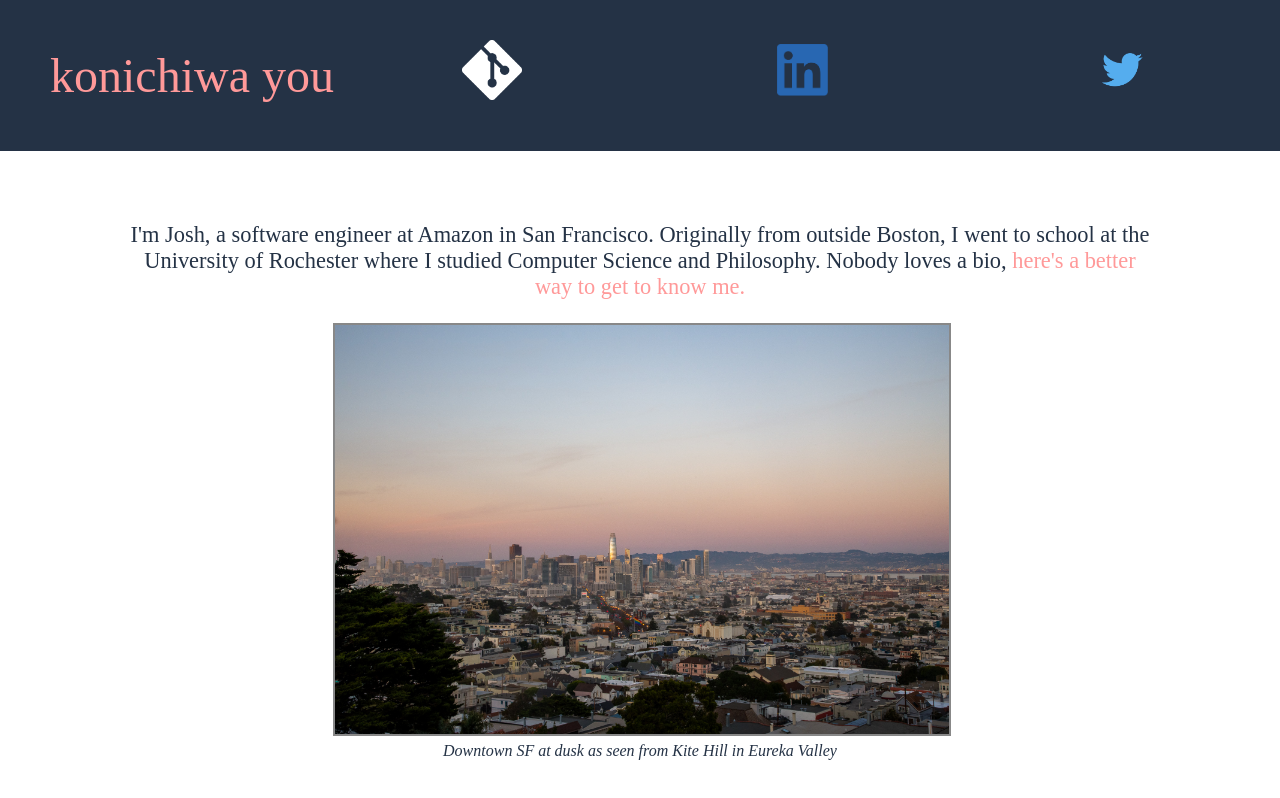
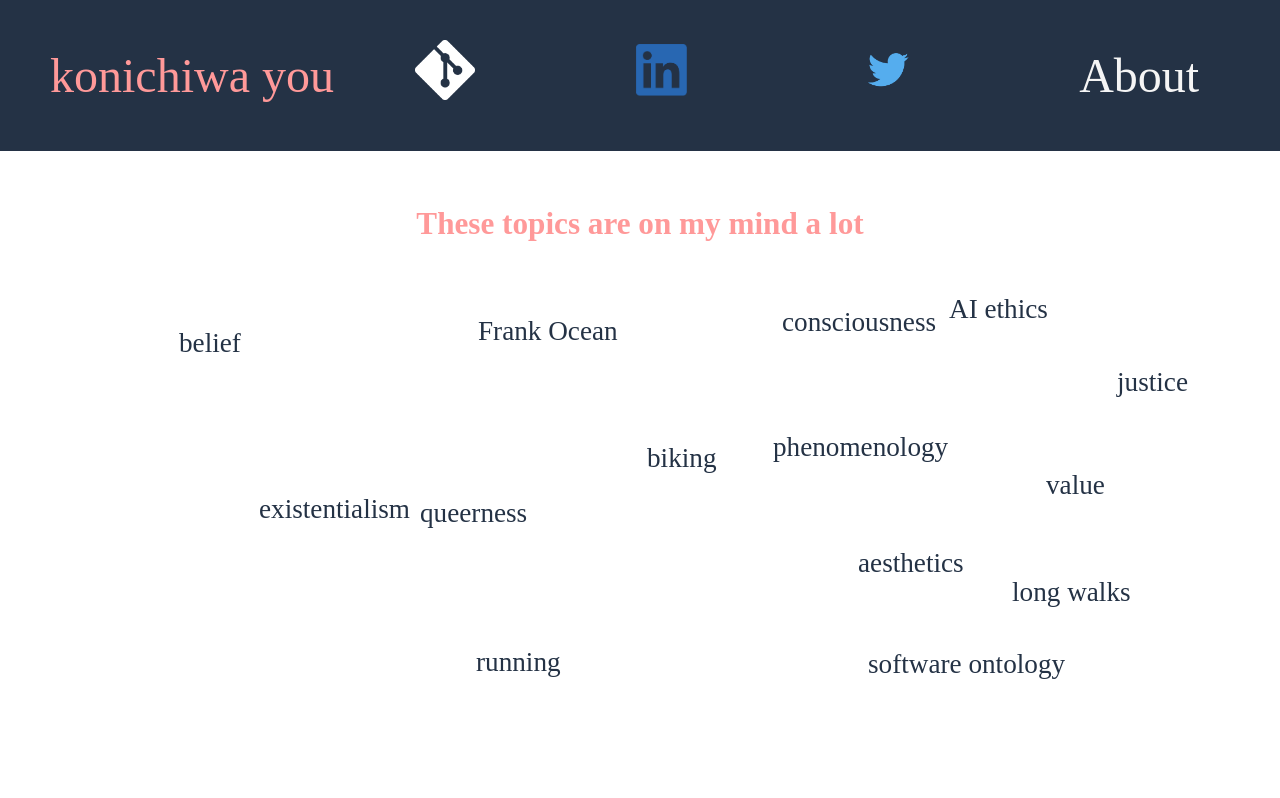
Before and after one commit to jdpachter/jdpachter.github.io, an Angular app: page /wordcloud in a window 1280 px wide. Before the commit this address led to /#/. Built offline with nearby package versions, Linux system fonts and the light colour scheme.

Commit message:
Separate About on nav, add links to captions

```diff
--- a/src/app/app-routing.module.ts
+++ b/src/app/app-routing.module.ts
@@ -11,7 +11,7 @@ const routes: Routes = [
 
 @NgModule({
   imports: [BrowserModule,
-    RouterModule.forRoot(routes, { useHash: true })],
+    RouterModule.forRoot(routes)],
   exports: [RouterModule]
 })
 export class AppRoutingModule { }
--- a/src/app/app.component.html
+++ b/src/app/app.component.html
@@ -9,6 +9,7 @@
     <nav><a href="https://github.com/jdpachter"><img class = "gitLogo" src = "assets/Git-Icon-White.png"></a></nav>
     <nav><a href="https://linkedin.com/in/jdpachter"><img class = "liLogo" src = "assets/LI-In-Bug.png"></a></nav>
     <nav><a href="https://twitter.com/JoshuaPachter"><img class = "twitterLogo" src = "assets/twitterLogo.png"></a></nav>
+    <nav><a class="wcLink" routerLink="/wordcloud">About</a></nav>
   </div>
 
   <div>
--- a/src/app/app.component.scss
+++ b/src/app/app.component.scss
@@ -6,7 +6,7 @@ a:link, a:visited {
 }
 
 a:hover, a:active {
-  color: orange;
+  color: #ff9999;
 }
 
 .navbar {
--- a/src/app/bio/bio.component.html
+++ b/src/app/bio/bio.component.html
@@ -10,11 +10,10 @@
         where I <span [appHighlight]="'studying'">studied</span>
         <span [appHighlight]="'cs'"> Computer Science</span> and
         <span [appHighlight]="'phl'">Philosophy</span>.
-        Nobody loves a bio, <a class="wcLink" routerLink="/wordcloud">here's a better way to get to know me.</a></p>
+         </p>
         <div class="bioPic">
           <img src="{{currentImgUrl}}">
-          <div class="bioCaption">
-            {{caption}}
+          <div [innerHTML]="caption" class="bioCaption">
             </div>
           </div>
       </div>
--- a/src/app/bio/imgCaptionMap.ts
+++ b/src/app/bio/imgCaptionMap.ts
@@ -1,10 +1,10 @@
 import { BioImageData } from './BioImageData';
 
 export let BIOIMAGES = new Map([
-  ['sf', new BioImageData('assets/bioImages/sf.jpg', 'Downtown SF at dusk as seen from Kite Hill in Eureka Valley')],
-  ['amzn', new BioImageData('assets/bioImages/amznHQ.jpg', 'The Amazon Spheres at the South Lake Union Headquarters in Seattle')],
-  ['lex', new BioImageData('assets/bioImages/lex.jpg', 'The annual battle of Lexington re-enactment in Lexington, MA')],
-  ['phl', new BioImageData('assets/bioImages/schoolofathens.jpg', 'Raphael\'s School of Athens depicting Plato and Aristotle. Plato points towards the sky in a nod to Platonian Idealism while Aristotle gestures towards the ground to remind us of his belief in an empirical reality.')],
+  ['sf', new BioImageData('assets/bioImages/sf.jpg', 'Downtown SF at dusk as seen from <a href="https://www.google.com/maps/place/Kite+Hill/@37.7582833,-122.4415667,15z/data=!4m2!3m1!1s0x0:0xb72ce94acb6e9dc1?sa=X&ved=2ahUKEwjCsvytx43vAhURvp4KHWEwAmgQ_BIwEHoECB8QBQ">Kite Hill</a>')],
+  ['amzn', new BioImageData('assets/bioImages/amznHQ.jpg', 'The <a href="https://www.seattlespheres.com">Amazon Spheres</a> at the South Lake Union Headquarters in Seattle')],
+  ['lex', new BioImageData('assets/bioImages/lex.jpg', 'The annual <a href="https://en.wikipedia.org/wiki/Battles_of_Lexington_and_Concord">battle of Lexington</a> re-enactment in Lexington, MA')],
+  ['phl', new BioImageData('assets/bioImages/schoolofathens.jpg', 'Plato and Aristotle in <a href="https://en.wikipedia.org/wiki/The_School_of_Athens">School of Athens</a> ❤️')],
   ['studying', new BioImageData('assets/bioImages/studying.png', '"Studying" in the library')],
   ['cs', new BioImageData('assets/bioImages/cs.jpg', 'This tweet hits hard')],
   ['ur', new BioImageData('assets/bioImages/ur.jpg', 'Rush Rhees, UR\'s main library')],
--- a/src/app/wordcloud/wordcloud.component.html
+++ b/src/app/wordcloud/wordcloud.component.html
@@ -1,5 +1,5 @@
 <div class="wordcloud-description">
-  <h2> these topics are on my mind a lot</h2>
+  <h2>These topics are on my mind a lot</h2>
   </div>
 <div class = "word-cloud" #wordCloud>
     <div appPhrase *ngFor="let phrase of allPhrases"><a href={{phrase.link}}>{{phrase.text}}</a></div>
```
Also changed, not shown: src/app/application-state.service.ts (added, +18 -0 lines), 4 other files (tests, documents, lock files or other folders).
